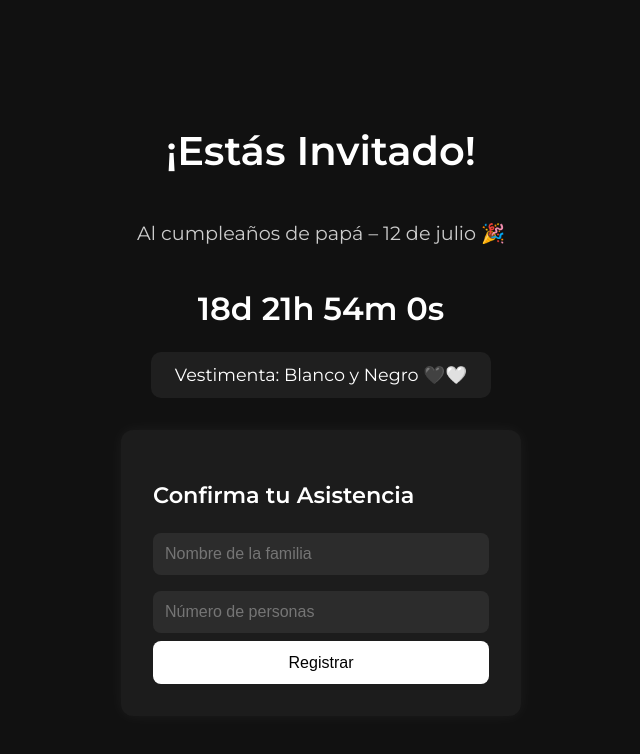
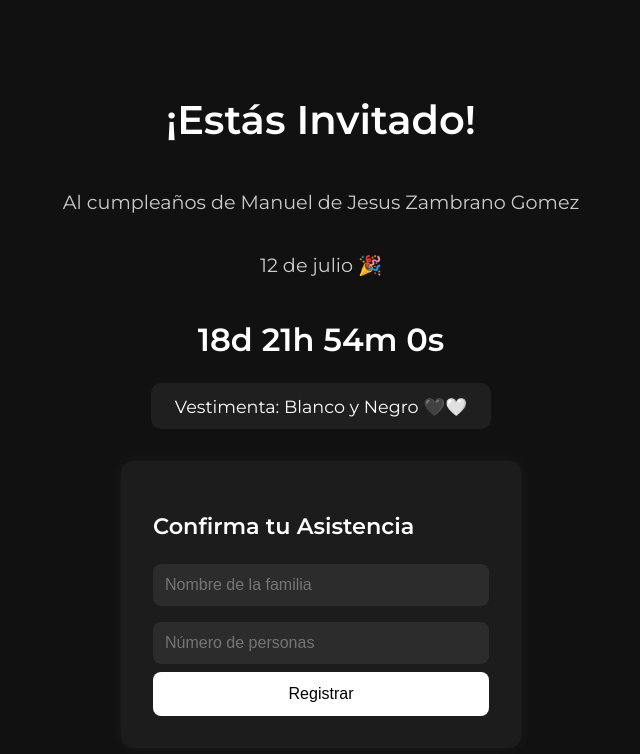
Before and after one commit to MxAxl77-master/invitacion, a plain HTML site: page index.html in a window 1280 px wide. Shown: the whole page, without its empty margins (319-959 px from the left). Drawn offline with Linux system fonts and the light colour scheme.

Commit message:
Nombre de mi papa

```diff
--- a/index.html
+++ b/index.html
@@ -120,7 +120,8 @@
 <body>
 
   <h1>¡Estás Invitado!</h1>
-  <p>Al cumpleaños de papá – 12 de julio 🎉</p>
+  <p>Al cumpleaños de Manuel de Jesus Zambrano Gomez</p>
+  <p>12 de julio 🎉</p>
 
   <div class="countdown" id="countdown">
     Cargando contador...
```
